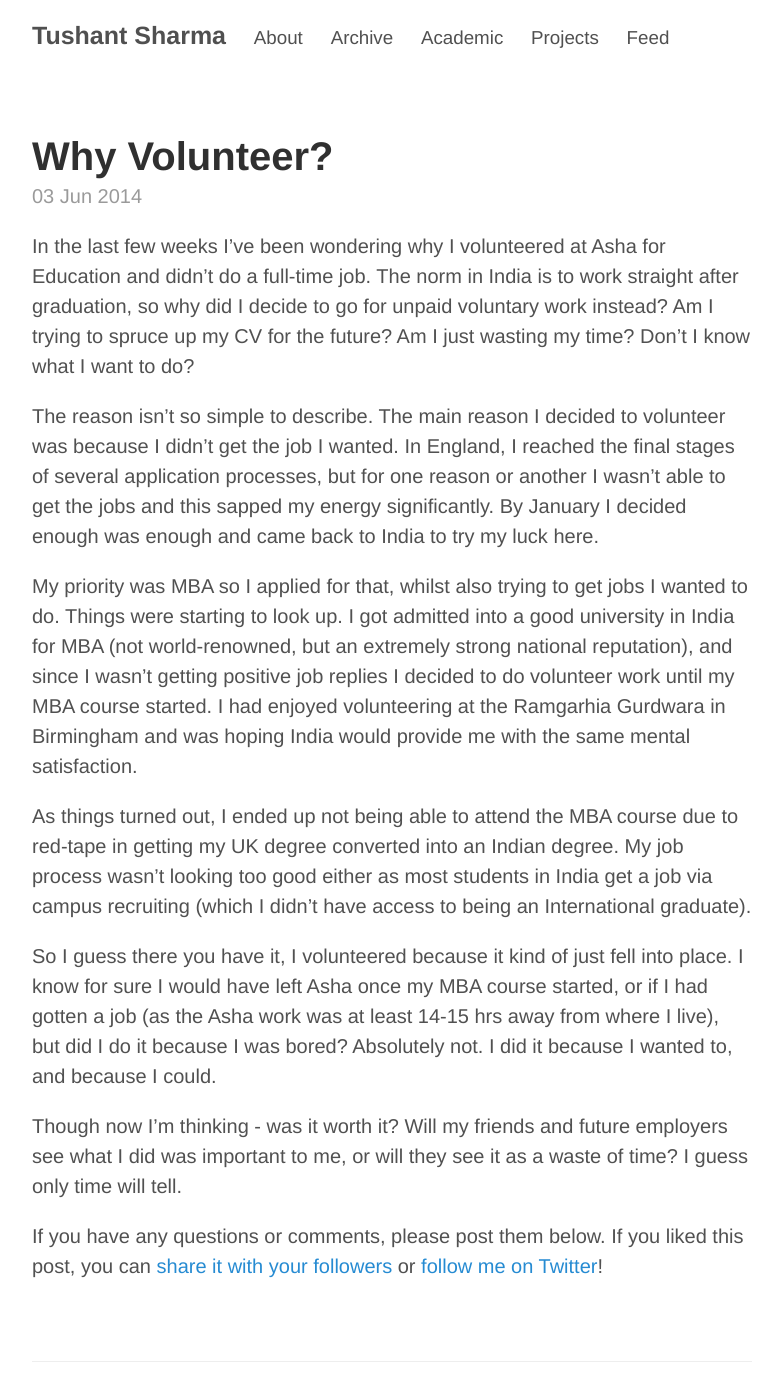
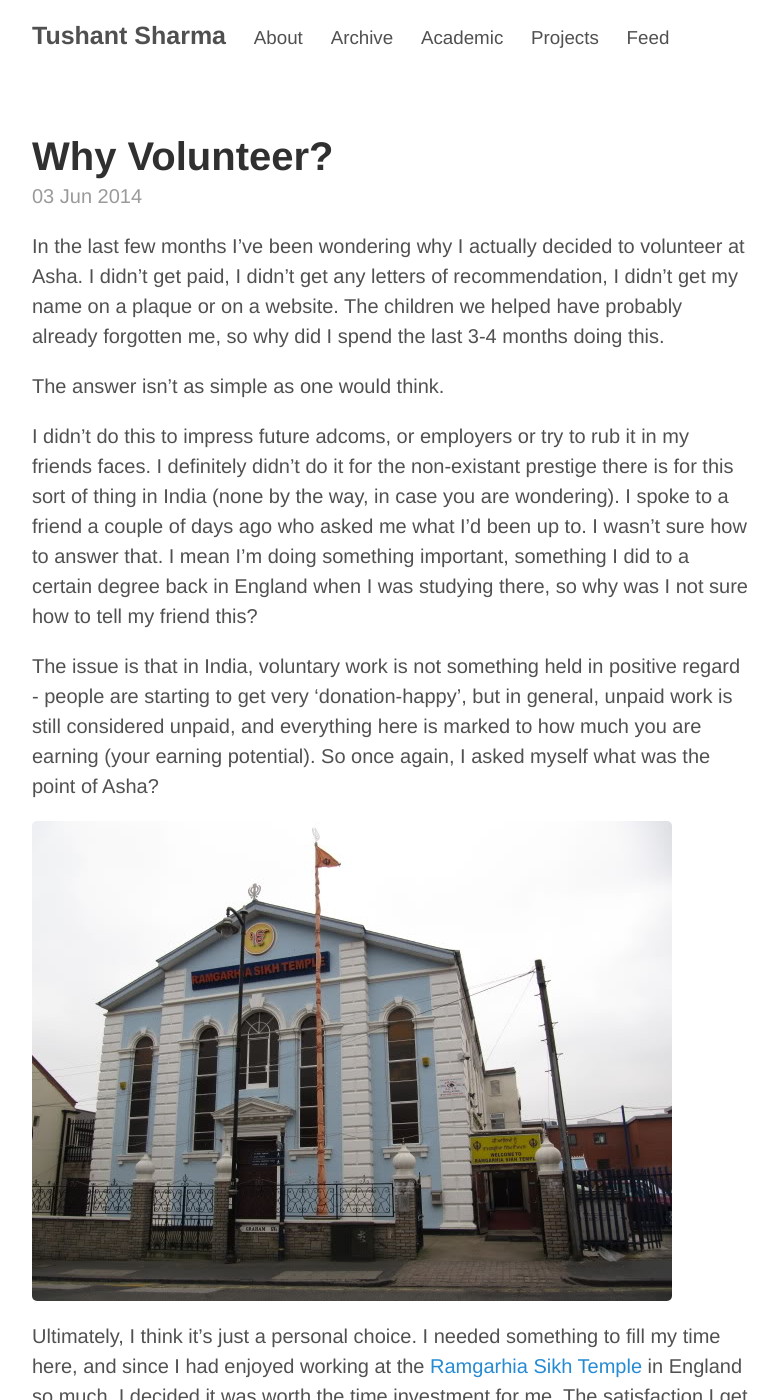
Before and after one commit to Jadax/jadax.github.io, a Jekyll site: the page built from _posts/2014-06-03-volunteering.md, in a window 1280 px wide and 1400 px high. Shown: the whole window, without its empty margins (248-1029 px from the left). Built offline with Jekyll 4.4.1, drawn with Linux system fonts in a browser that asks for light colours; Markdown is read by kramdown in place of the engine named in the settings; comment, search, counter and statistics services are not loaded; some of the changed text lies outside the part shown.

Commit message:
update blog2

```diff
--- a/_posts/2014-06-03-volunteering.md
+++ b/_posts/2014-06-03-volunteering.md
@@ -4,44 +4,44 @@ title: "Why Volunteer?"
 comments: true
 ---
 
-In the last few weeks I've been wondering why I volunteered
-at Asha for Education and didn't do a full-time job. The
-norm in India is to work straight after graduation, so why
-did I decide to go for unpaid voluntary work instead? Am I
-trying to spruce up my CV for the future? Am I just wasting
-my time? Don't I know what I want to do?
+In the last few months I've been wondering why I actually
+decided to volunteer at Asha. I didn't get paid, I didn't get
+any letters of recommendation, I didn't get my name on a plaque
+or on a website. The children we helped have probably already
+forgotten me, so why did I spend the last 3-4 months doing
+this.
 
-The reason isn't so simple to describe. The main reason I decided to
-volunteer was because I didn't get the job I wanted. In England,
-I reached the final stages of several application processes,
-but for one reason or another I wasn't able to get the jobs and this
-sapped my energy significantly. By January I decided enough
-was enough and came back to India to try my luck here.
+The answer isn't as simple as one would think.
 
-My priority was MBA so I applied for that, whilst also trying
-to get jobs I wanted to do. Things were starting to look up.
-I got admitted into a good university in India for MBA (not
-world-renowned, but an extremely strong national reputation),
-and since I wasn't getting positive job replies I decided to
-do volunteer work until my MBA course started. I had enjoyed
-volunteering at the Ramgarhia Gurdwara in Birmingham and was
-hoping India would provide me with the same mental satisfaction.
+I didn't do this to impress future adcoms, or employers or
+try to rub it in my friends faces. I definitely didn't do
+it for the non-existant prestige there is for this sort
+of thing in India (none by the way, in case you are wondering).
+I spoke to a friend a couple of days ago who asked me
+what I'd been up to. I wasn't sure how to answer that. I mean
+I'm doing something important, something I did to a certain
+degree back in England when I was studying there, so why was
+I not sure how to tell my friend this?
 
-As things turned out, I ended up not being able to attend the MBA
-course due to red-tape in getting my UK degree converted into an
-Indian degree. My job process wasn't looking too good either
-as most students in India get a job via campus recruiting (which
-I didn't have access to being an International graduate).
+The issue is that in India, voluntary work is not something
+held in positive regard - people are starting to get very
+'donation-happy', but in general, unpaid work is still
+considered unpaid, and everything here is marked to how much
+you are earning (your earning potential). So once again, I asked
+myself what was the point of Asha?
 
-So I guess there you have it, I volunteered because it kind of just fell
-into place. I know for sure I would have left Asha once my MBA course
-started, or if I had gotten a job (as the Asha work was at least
-14-15 hrs away from where I live), but did I do it because I
-was bored? Absolutely not. I did it because I wanted to, and
-because I could.
+![Ramgarhia Skih Temple.](/assets/ramgarhiagurdwara.jpg)
 
-Though now I'm thinking - was it worth it? Will my friends and
-future employers see what I did was important to me, or will they
-see it as a waste of time? I guess only time will tell.
+Ultimately, I think it's just a personal choice. I needed
+something to fill my time here, and since I had enjoyed working
+at the [Ramgarhia Sikh Temple](http://www.rstuk.com/) in England
+so much, I decided it was worth the time investment for me. The
+satisfaction I get from being a part of the community when we
+take part in the projects is something I'll leave for the interviews,
+but the definite feeling here is that it's not necessary, but
+recommended wholeheartedly.
+
+Go out and contribute to society! There are many children in
+this world who need your help.
 
 {% include twitter_plug.html %}
```
